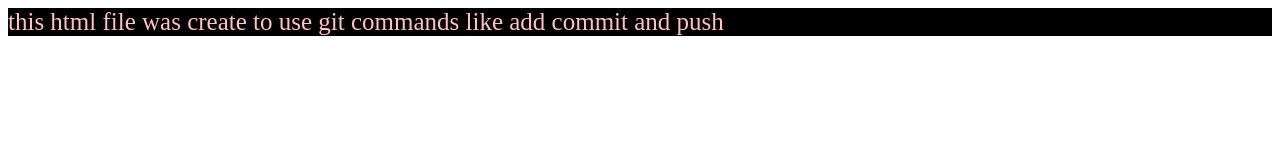
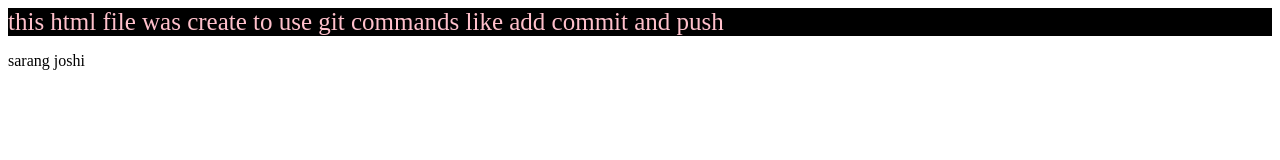
Before and after one commit to codingwithsarang/delta-demo, a plain HTML site: page index.html in a window 1280 px wide. Drawn offline with Linux system fonts and the light colour scheme.

Commit message:
another change in html file

```diff
--- a/index.html
+++ b/index.html
@@ -8,5 +8,6 @@
 </head>
 <body>
     <div>this html file was create to use git commands like add commit and push</div>
+    <p>sarang joshi</p>
 </body>
 </html>
```
